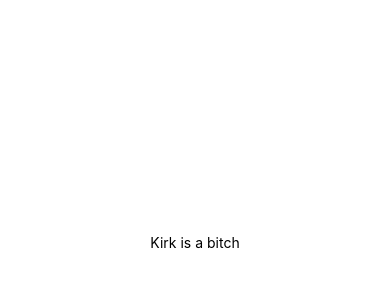
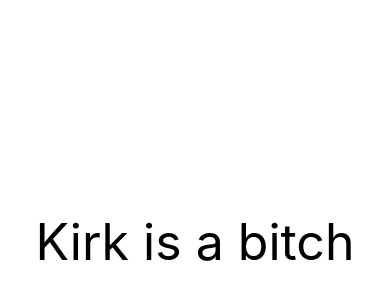
Before and after one commit to ninjaachibi/golden-express-frontend, a React Native app: screen / in a window 390 px wide. Shown: the part 180-480 px from the top of the page. Built offline with nearby package versions, Linux system fonts and the light colour scheme.

Commit message:
made text larger

```diff
--- a/App.js
+++ b/App.js
@@ -1,11 +1,13 @@
 import React from 'react';
-import { StyleSheet, Text, View } from 'react-native';
+import { StyleSheet, Text, View , TouchableOpacity} from 'react-native';
 
 export default class App extends React.Component {
   render() {
     return (
       <View style={styles.container}>
-        <Text>Kirk is a bitch</Text>
+        <TouchableOpacity>
+          <Text style={{fontSize: 50}}>Kirk is a bitch</Text>
+        </TouchableOpacity>
       </View>
     );
   }
```
